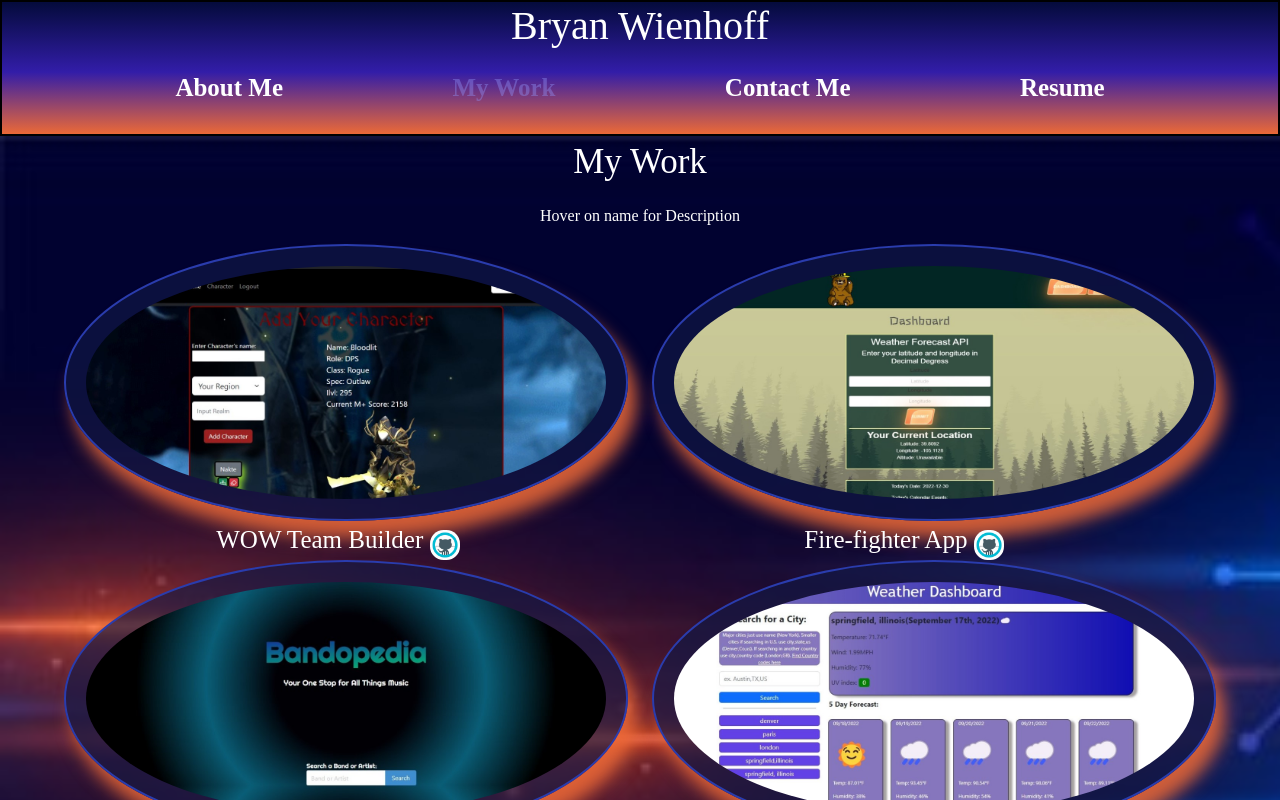
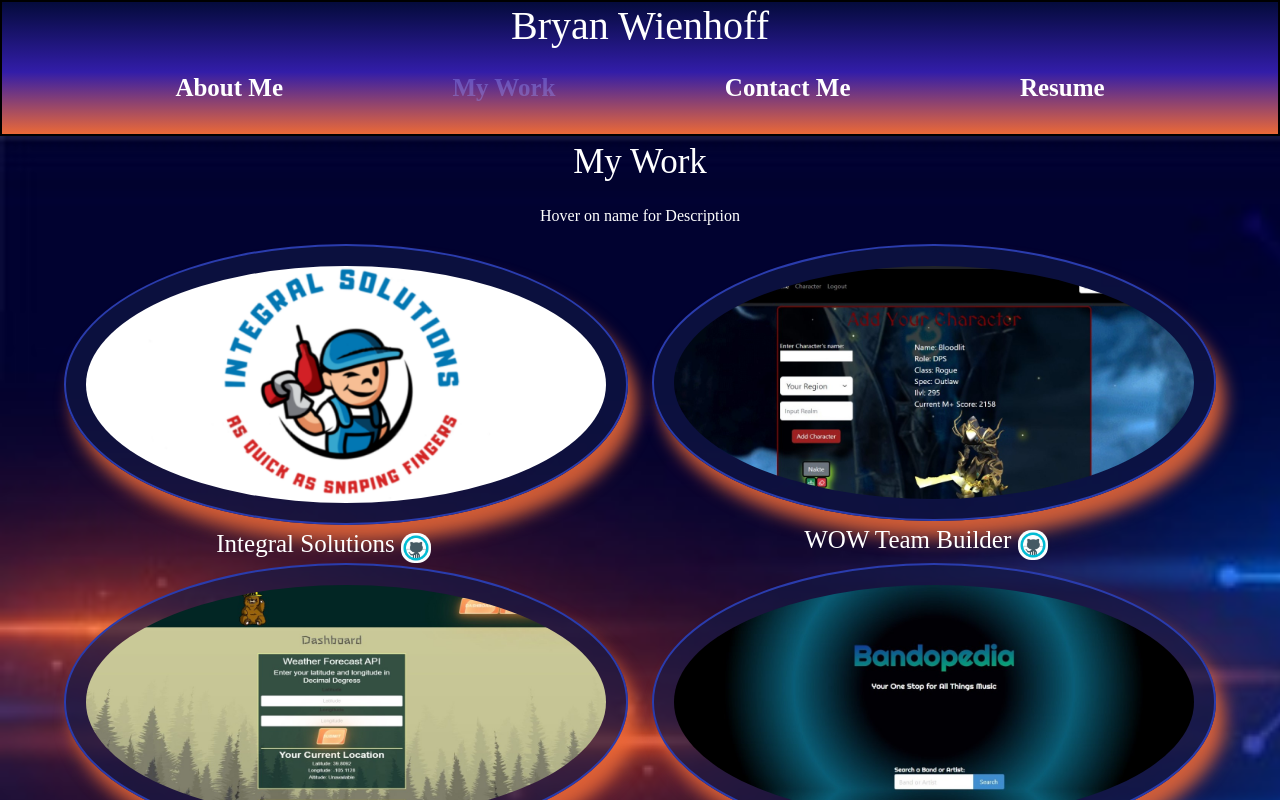
Before and after one commit to Hoffalypse/bryan-wienhoff-portfolio, a React (Create React App) app: page / in a window 1280 px wide. Both pictures are taken after a click on the button "My Work". Shown: the top 800 px of the page. Built offline with nearby package versions, Linux system fonts and the light colour scheme; a web font is replaced by a local one.

Commit message:
added notes for page order and project directions

```diff
--- a/src/components/Projects.js
+++ b/src/components/Projects.js
@@ -4,8 +4,18 @@
 
 
 function Projects() {
+// array of objects for all projects placed in order on screen
+  let works = [
+    {
+      img: require('./img-files/logo2.png'),
+      alt:"Integral Solutions",
+      link: "https://int-sol-dev.herokuapp.com/",
+      name: 'Integral Solutions',
+      gitlink: 'https://github.com/stevecalla/integral-solutions-dev',
+      desc: 'Enterprise Application built for Integral Solutions,  Robust Employee <br/>and Admin Functionality managing all their bussiness needs.<br/><br/> Built on MERN stack incorporating GrapgQL, Google API, React Bootstrap, <br />JWT Decode and Full Calender NPM.',
+      tool: 'tip5'
 
-  let works = [
+    },
     {
       img: require('./img-files/mythic.jpg'),
       alt:"WOW Team Builder",
@@ -52,17 +62,8 @@
       gitlink: 'https://github.com/Hoffalypse/Tech-Blog',
       desc: 'Lost in a field of bugs? The Tech blog has Answers!<br/><br/> Full stack application using Javascript on the Frontend <br/>Node, Express and MySQL on the backend <br/>Clean Interface with encrypted logins   ',
       tool: 'tip4'
-    },
-    {
-      img: require('./img-files/03-javascript-homework-demo.png'),
-      alt:"Password Generator",
-      link: "https://hoffalypse.github.io/Password-Generator/",
-      name: 'Password Generator',
-      gitlink: 'https://github.com/Hoffalypse/Password-Generator',
-      desc: 'Need more Creative Passwords? This App will do the work.<br/><br/>Simple Javascript interface allows you to select parameters<br/>and quickly generate a unique random password.',
-      tool: 'tip5'
+    }
 
-    },
 
 
   ]
```
Also changed, not shown: src/components/img-files/logo.png (added), src/components/img-files/logo2.png (added).
